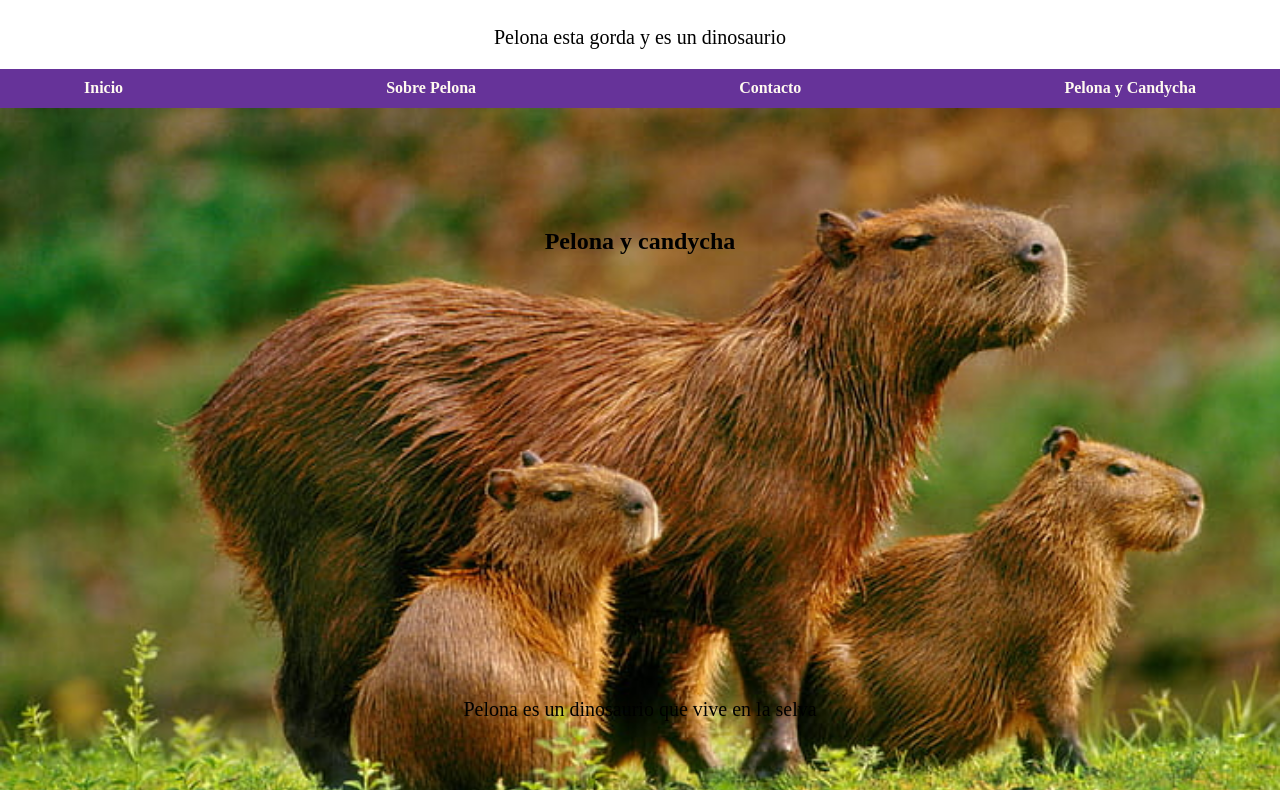
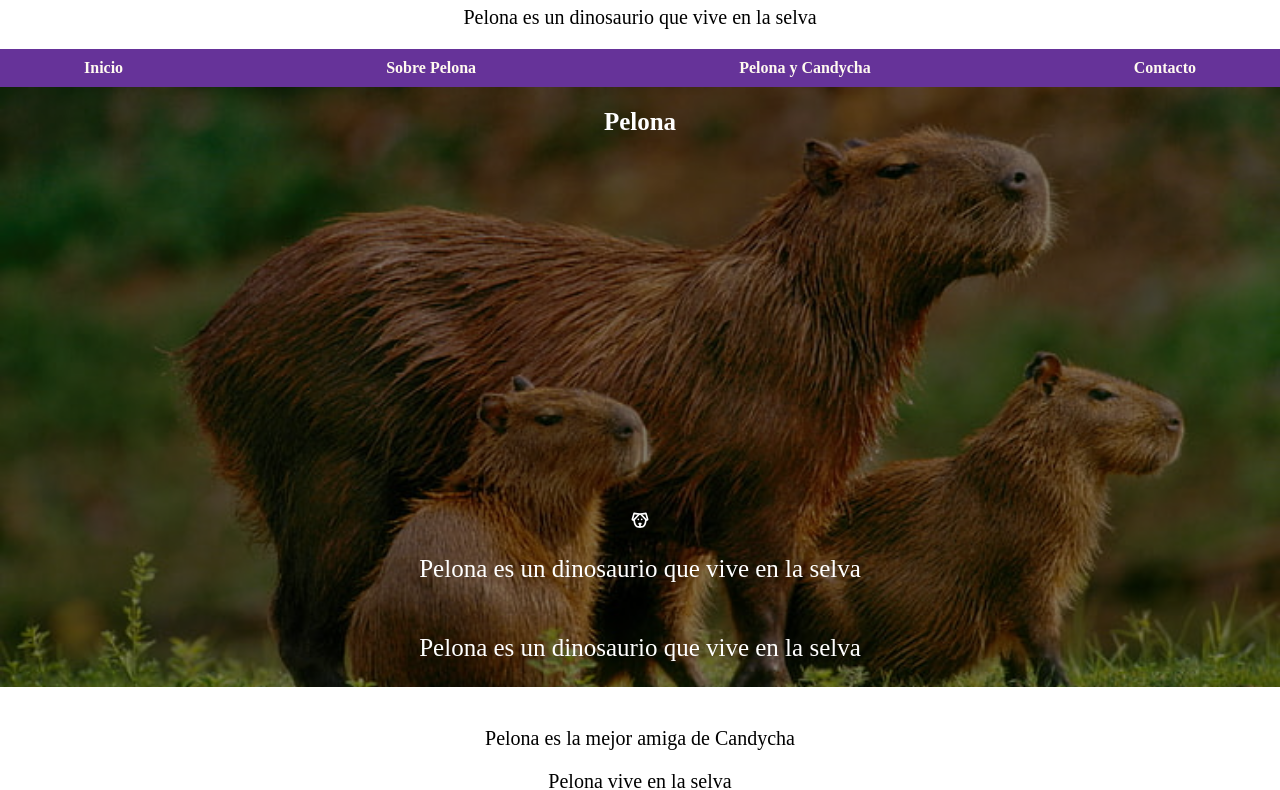
Before and after one commit to pelona123/Pagina-web, a plain HTML site: page index.html in a window 1280 px wide. Shown: the part 123-913 px from the top of the page. Drawn offline with Linux system fonts and the light colour scheme.

Commit message:
Actualización del avance del día

```diff
--- a/estilos.css
+++ b/estilos.css
@@ -1,9 +1,15 @@
+
 html {
     font-size: 62.5%;
+      box-sizing: border-box;
   }
-
+*, *::before, *::after {
+    box-sizing: inherit;
+  }
   body {
     font-size: 16px;
+    margin: 0;
+    background-color: white !important;
   }
 
   h1 {
@@ -13,7 +19,9 @@ html {
   }
 
   .titulo {
-    background-color: lightblue;
+    background-color: rgb(173, 182, 230);
+    margin: 0;
+    padding: 2rem 0;
   }
 
   p {
@@ -30,6 +38,9 @@ html {
 
   .nav-bg {
     background-color: rebeccapurple;
+      margin: 0;
+      padding: 0;
+      width: 100%;
   }
 
   .navegacion-principal {
@@ -63,14 +74,38 @@ html {
     background-color: lightgray;
     color: darkblue;
   }
-.section{
+.section {
     background-image: url(fondo.jpg);
     background-repeat: no-repeat;
-    background-size:cover;
-    padding: 100px 0;
+    background-size: cover;
+    background-position: center 40%; /* Muestra más de la parte superior donde están los capibaras */
+    position: relative;
+    min-height: 600px;
 }
 .titulo-real {
     text-align: center;
     height: 45rem;
 
 }
+.contenido-hero {
+    position: absolute;
+    width: 100%;
+    height: 100%;
+    background-color: rgba(0, 0, 0, 0.5);
+    display: flex;
+    flex-direction: column;
+    justify-content: center;
+    align-items: center;}
+.contenido-hero h2 ,.contenido-hero p ,.contenido-hero svg {
+    color: white;
+    text-align: center;
+    font-size: 2.5rem;
+}
+
+
+  main {
+    padding: 2rem;
+    max-width: 120rem;
+    margin: 0 auto;
+    background-color: white;
+  }
--- a/index.html
+++ b/index.html
@@ -6,31 +6,42 @@
     <link href="Normalize.css" rel="stylesheet">
     <link rel="preload" href="estilos.css" as="style">
     <link rel="stylesheet" href="estilos.css">
-    <title>Pelona gorda</title>
+    <link href="https://unpkg.com/@tabler/icons-webfont@latest/tabler-icons.min.css" rel="stylesheet">
+    <title>EcoTips</title>
 </head>
 <body>
 
-    <h1 class ="titulo">La revolucion de Candycha</h1>
-    <p>Pelona esta gorda y es un dinosaurio</p>
+    <h1 class ="titulo">EcoTips</h1>
+    <p>Pelona es un dinosaurio que vive en la selva</p>
         <div class ="nav-bg">
             <nav class="navegacion-principal contenedor">
                 <a href="Pelona1.html">Inicio</a>
                 <a href="SobrePelona.html">Sobre Pelona</a>
+                <a href="PelonayCandycha.html">Pelona y Candycha</a>
                 <a href="Contacto.html">Contacto</a>
-            <a href="PelonayCandycha.html">Pelona y Candycha</a>
             </nav>
+
         </div>
         <section class="section">
-        <h2 class ="titulo-real">Pelona y candycha</h2>
+    <div class="contenido-hero">
+            <h2 class="titulo-real">Pelona</h2>
+            <svg  xmlns="http://www.w3.org/2000/svg"  width="24"  height="24"  viewBox="0 0 24 24"  fill="none"  stroke="currentColor"  stroke-width="2"  stroke-linecap="round"  stroke-linejoin="round"  class="icon icon-tabler icons-tabler-outline icon-tabler-dog"><path stroke="none" d="M0 0h24v24H0z" fill="none"/><path d="M11 5h2" /><path d="M19 12c-.667 5.333 -2.333 8 -5 8h-4c-2.667 0 -4.333 -2.667 -5 -8" /><path d="M11 16c0 .667 .333 1 1 1s1 -.333 1 -1h-2z" /><path d="M12 18v2" /><path d="M10 11v.01" /><path d="M14 11v.01" /><path d="M5 4l6 .97l-6.238 6.688a1.021 1.021 0 0 1 -1.41 .111a.953 .953 0 0 1 -.327 -.954l1.975 -6.815z" /><path d="M19 4l-6 .97l6.238 6.688c.358 .408 .989 .458 1.41 .111a.953 .953 0 0 0 .327 -.954l-1.975 -6.815z" /></svg>
             <p>Pelona es un dinosaurio que vive en la selva</p>
+            <p>Pelona es un dinosaurio que vive en la selva</p>
+    </div>
+
 </section>
+
     <main>
             <p>Pelona es la mejor amiga de Candycha</p>
             <p>Pelona vive en la selva</p>
         </main>
+
     <section>
     <p>Lorem ipsum dolor sit amet nim lorem.</p>
     <p>Pelona es un dinosaurio que vive en nuestra mente</p>
     </section>
+
+
 </body>
 </html>
```
Lines whose indentation alone changed are shown as unchanged.
